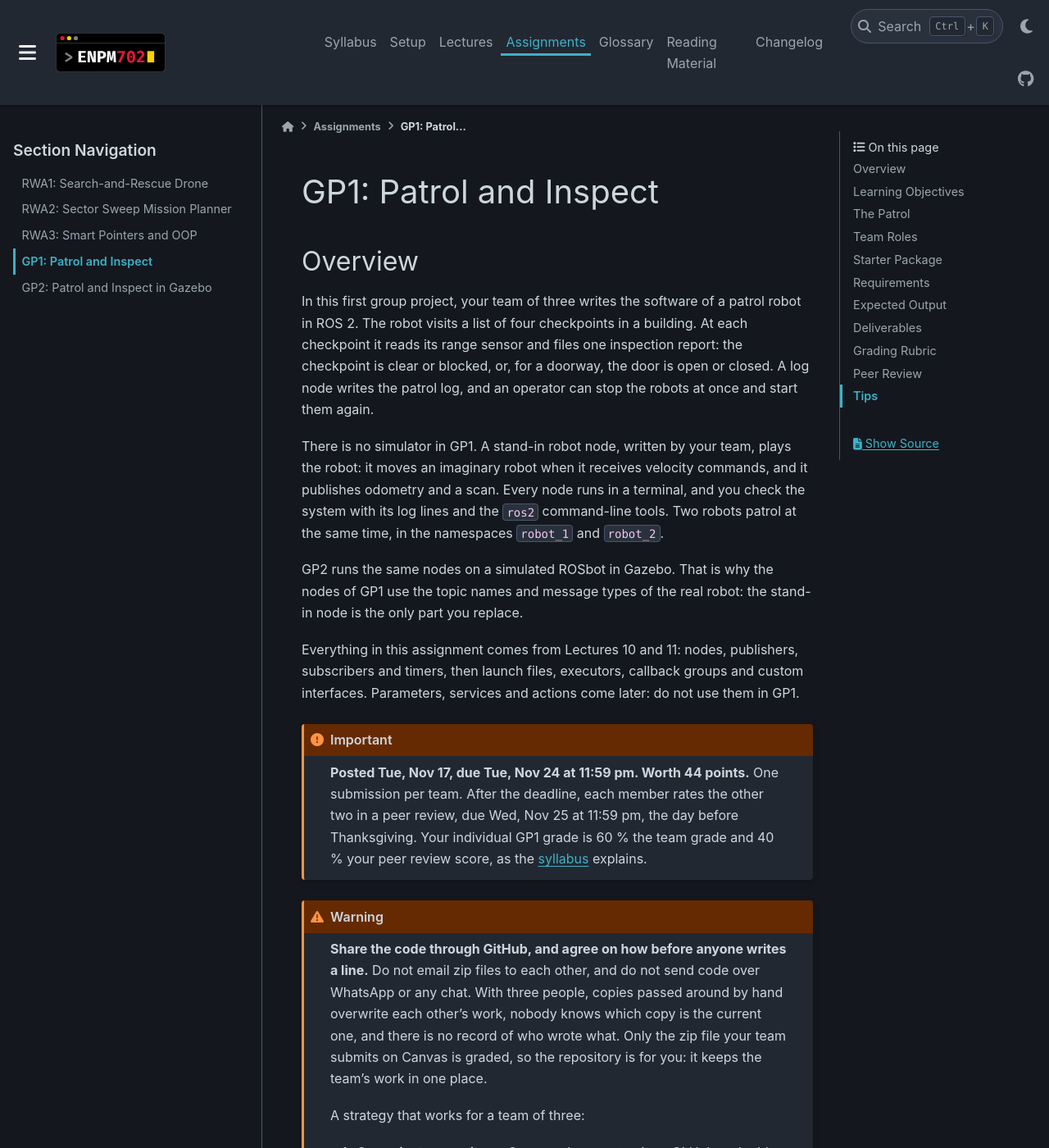
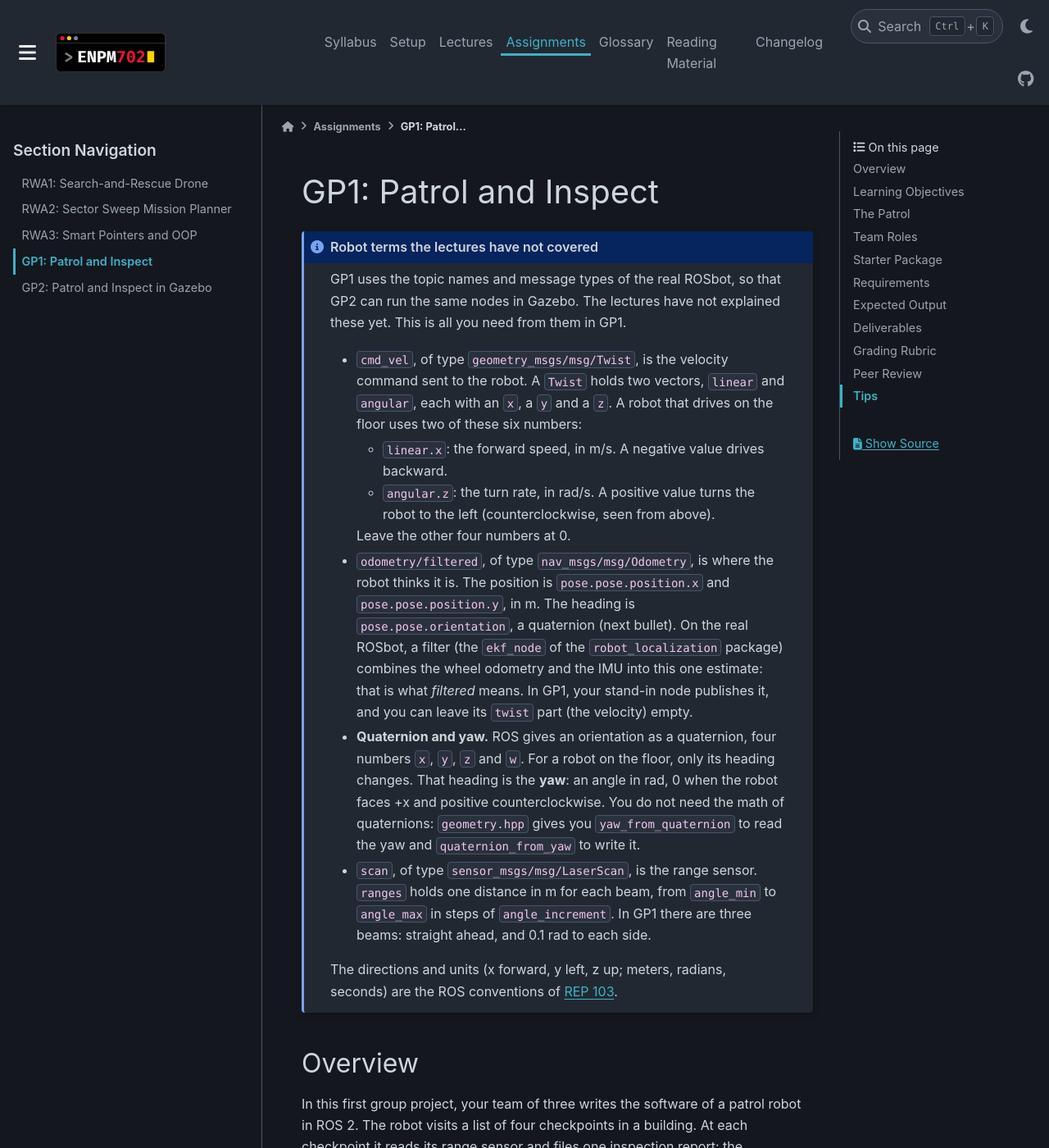
Before and after one commit to zeidk/enpm702-fall-2026-docs, a Sphinx documentation site: the page built from docs/source/assignments/gp1.rst, in a window 1280 px wide and 1400 px high. Shown: the whole window at 82% size. Built offline with Sphinx 7.4.7 and the PyData theme 0.15.4, drawn with Linux system fonts in a browser that asks for light colours.

Commit message:
GP1: explain the robot terms the lectures have not covered
A box at the top of the page explains cmd_vel (Twist, linear.x and
angular.z), odometry/filtered (Odometry, the position fields, and the
ROSbot's EKF that fuses wheel odometry and the IMU), quaternion and yaw
with the geometry.hpp helpers, and scan (LaserScan, the three beams),
with REP 103 for the directions and units.

```diff
--- a/docs/source/assignments/gp1.rst
+++ b/docs/source/assignments/gp1.rst
@@ -3,6 +3,50 @@
 ====================================================
 GP1: Patrol and Inspect
 ====================================================
+
+.. admonition:: Robot terms the lectures have not covered
+   :class: note
+
+   GP1 uses the topic names and message types of the real ROSbot, so
+   that GP2 can run the same nodes in Gazebo. The lectures have not
+   explained these yet. This is all you need from them in GP1.
+
+   * ``cmd_vel``, of type ``geometry_msgs/msg/Twist``, is the velocity
+     command sent to the robot. A ``Twist`` holds two vectors,
+     ``linear`` and ``angular``, each with an ``x``, a ``y`` and a ``z``.
+     A robot that drives on the floor uses two of these six numbers:
+
+     - ``linear.x``: the forward speed, in m/s. A negative value drives
+       backward.
+     - ``angular.z``: the turn rate, in rad/s. A positive value turns
+       the robot to the left (counterclockwise, seen from above).
+
+     Leave the other four numbers at 0.
+   * ``odometry/filtered``, of type ``nav_msgs/msg/Odometry``, is where
+     the robot thinks it is. The position is
+     ``pose.pose.position.x`` and ``pose.pose.position.y``, in m. The
+     heading is ``pose.pose.orientation``, a quaternion (next bullet).
+     On the real ROSbot, a filter (the ``ekf_node`` of the
+     ``robot_localization`` package) combines the wheel odometry and the
+     IMU into this one estimate: that is what *filtered* means. In GP1,
+     your stand-in node publishes it, and you can leave its ``twist``
+     part (the velocity) empty.
+   * **Quaternion and yaw.** ROS gives an orientation as a quaternion,
+     four numbers ``x``, ``y``, ``z`` and ``w``. For a robot on the
+     floor, only its heading changes. That heading is the **yaw**: an
+     angle in rad, 0 when the robot faces +x and positive
+     counterclockwise. You do not need the math of quaternions:
+     ``geometry.hpp`` gives you ``yaw_from_quaternion`` to read the yaw
+     and ``quaternion_from_yaw`` to write it.
+   * ``scan``, of type ``sensor_msgs/msg/LaserScan``, is the range
+     sensor. ``ranges`` holds one distance in m for each beam, from
+     ``angle_min`` to ``angle_max`` in steps of ``angle_increment``. In
+     GP1 there are three beams: straight ahead, and 0.1 rad to each
+     side.
+
+   The directions and units (x forward, y left, z up; meters, radians,
+   seconds) are the ROS conventions of
+   `REP 103 <https://www.ros.org/reps/rep-0103.html>`__.
 
 Overview
 --------
```
